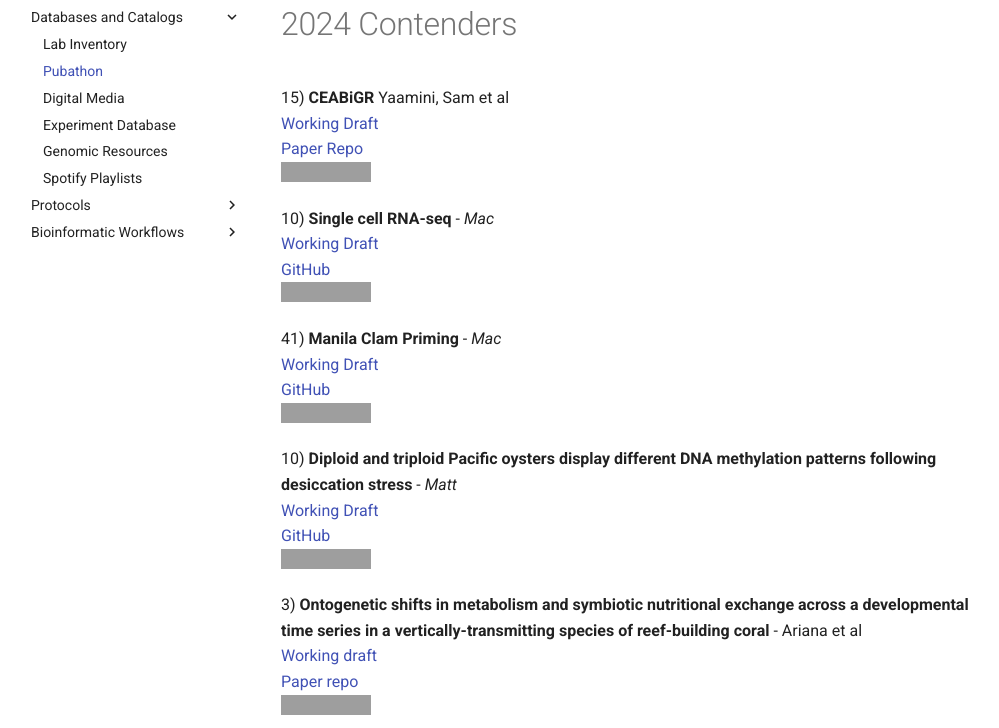
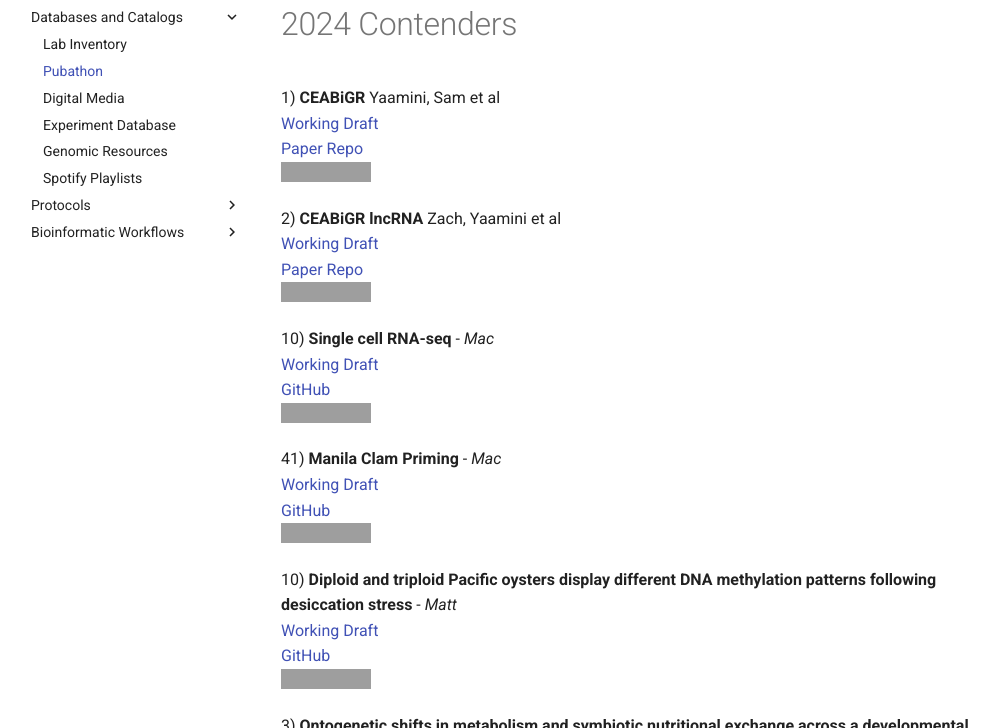
Before and after one commit to RobertsLab/resources, an MkDocs documentation site: the page built from docs/Pubathon.md, in a window 1280 px wide and 900 px high, scrolled down 355 px, cut to the strip 172-900 px from the top of the window. Shown: the whole strip, without its empty margins (15-1014 px from the left). Built offline with MkDocs 1.6.1 and Material for MkDocs 9.7.7, drawn with Linux system fonts in a browser that asks for light colours; comment, search, counter and statistics services are not loaded; grey boxes are pictures that could not be loaded.

Commit message:
Update Pubathon.md
Zach added CEABiGR lncRNA

```diff
--- a/docs/Pubathon.md
+++ b/docs/Pubathon.md
@@ -3,9 +3,14 @@
 
 # 2024 Contenders
 
-15) **CEABiGR** Yaamini, Sam et al
+1) **CEABiGR** Yaamini, Sam et al
 [Working Draft](https://docs.google.com/document/d/1O63kXExAe-bBPXv6fTEZAof8Q2-ARI5Y3XyD5oxkiGE/edit#heading=h.cmsdeulk6pg5)
 [Paper Repo](https://github.com/sr320/ceabigr)
+![status](https://img.shields.io/badge/pub--a--thon%20status-in%20progress-orange.svg)
+
+2) **CEABiGR lncRNA** Zach, Yaamini et al
+[Working Draft](https://docs.google.com/document/d/1Nx1GdJ2igvxWMo5VWHY2fL_H_Ws_ek-dFwd70-nQTrk/edit?usp=sharing)
+[Paper Repo](https://github.com/zbengt/oyster-lnc)
 ![status](https://img.shields.io/badge/pub--a--thon%20status-in%20progress-orange.svg)
 
 10) **Single cell RNA-seq** - _Mac_
```
